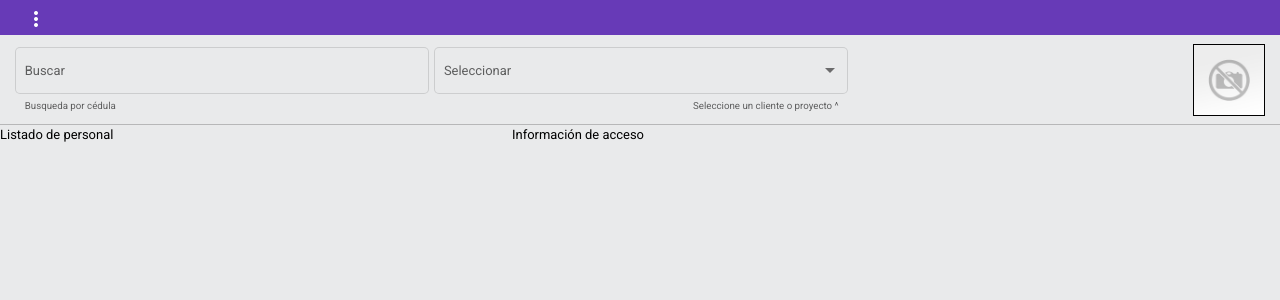
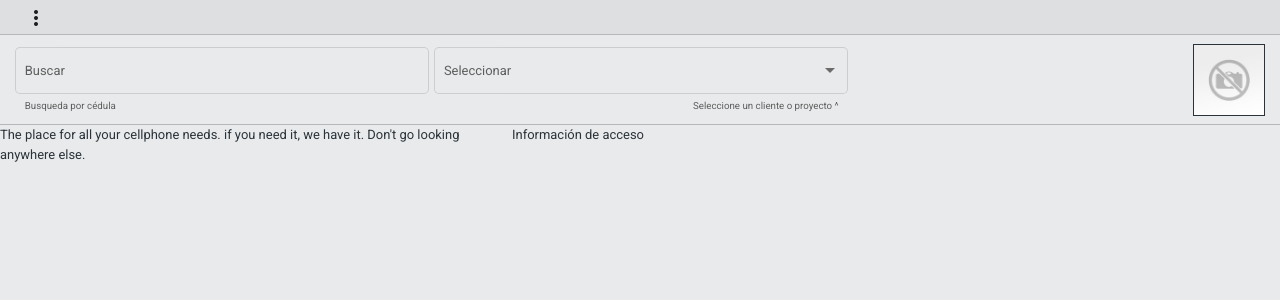
Before and after one commit to AbdielP/qrcodeproject, an Angular app: page /acceso in a window 1280 px wide. Shown: the top 300 px of the page. Built offline with nearby package versions, Linux system fonts and the light colour scheme.

Commit message:
navbar background color has been changed. tried to import font to assets folder.

```diff
--- a/src/app/pages/qrgenerator/qraccess/qraccess.component.html
+++ b/src/app/pages/qrgenerator/qraccess/qraccess.component.html
@@ -6,7 +6,7 @@
                 <img src="../../../../assets/img/noimage.png" alt="img">
             </div>
         </div>
-        <div class="list-container">Listado de personal</div>
+        <div class="list-container">The place for all your cellphone needs. if you need it, we have it. Don't go looking anywhere else.</div>
         <div class="info-container">Información de acceso</div>
     </div>
 </div>
--- a/src/app/shared/navbar/navbar.component.ts
+++ b/src/app/shared/navbar/navbar.component.ts
@@ -3,7 +3,7 @@ import { Component, OnInit } from '@angular/core';
 @Component({
   selector: 'app-navbar',
   template: `
-    <mat-toolbar color="primary">
+    <mat-toolbar>
       <button mat-icon-button [matMenuTriggerFor]="menu" aria-label="Example icon-button with a menu">
         <mat-icon>more_vert</mat-icon>
       </button>
@@ -26,6 +26,8 @@ import { Component, OnInit } from '@angular/core';
   styles: [`
     mat-toolbar {
       height: var(--navbar-height);
+      background-color: #dddfe0!important;
+      border-bottom: 1px solid var(--border-primary-color)!important;
     }
   `
   ]
--- a/src/styles.css
+++ b/src/styles.css
@@ -1,9 +1,10 @@
-/* You can add global styles to this file, and also import other style files */
+/* @import url('https://fonts.googleapis.com/css2?family=Open+Sans&display=swap'); */
 
 ::ng-deep :root {
-    --navbar-height: 35px;
-    --search-container-height: 90px;
-    --border-primary-color: #b7b7b8;
+  --navbar-height: 35px;
+  --search-container-height: 90px;
+  --border-primary-color: #b7b7b8;
+  --font-primary-color: #2a333a;
 }
 
 /* :host ::ng-deep .mat-form-field-wrapper{
@@ -11,10 +12,15 @@
     padding: 0;
 } */
 
-
-html, body {
-    height: 100%;
-    background-color: #e9eaeb;
-    font-size: .9rem!important;
+html,
+body {
+  height: 100%;
+  background-color: #e9eaeb;
+  font-size: 0.9rem !important;
+  /* font-family: "Open Sans", sans-serif; */
 }
-body { margin: 0; font-family: Roboto, "Helvetica Neue", sans-serif; }
+body {
+  margin: 0;
+  font-family: Roboto, "Helvetica Neue", sans-serif;
+  color: var(--font-primary-color);
+}
```
